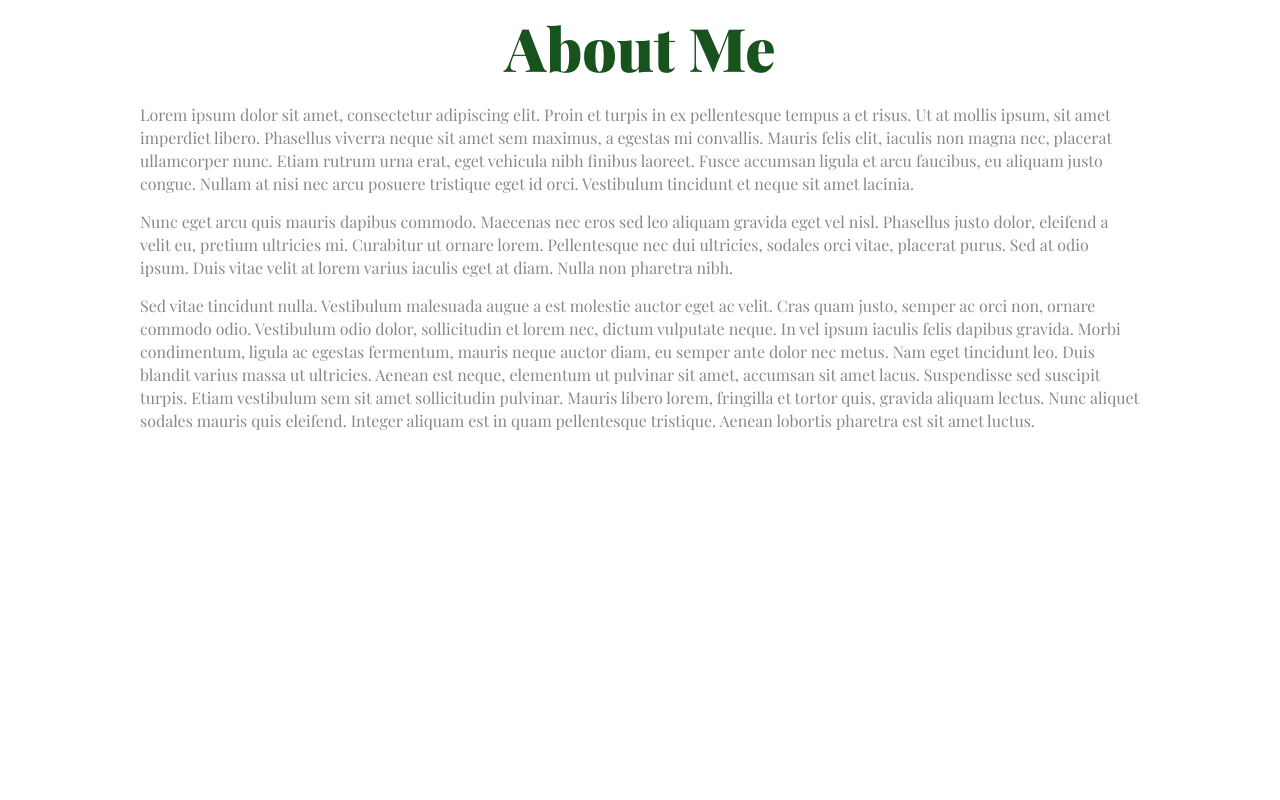
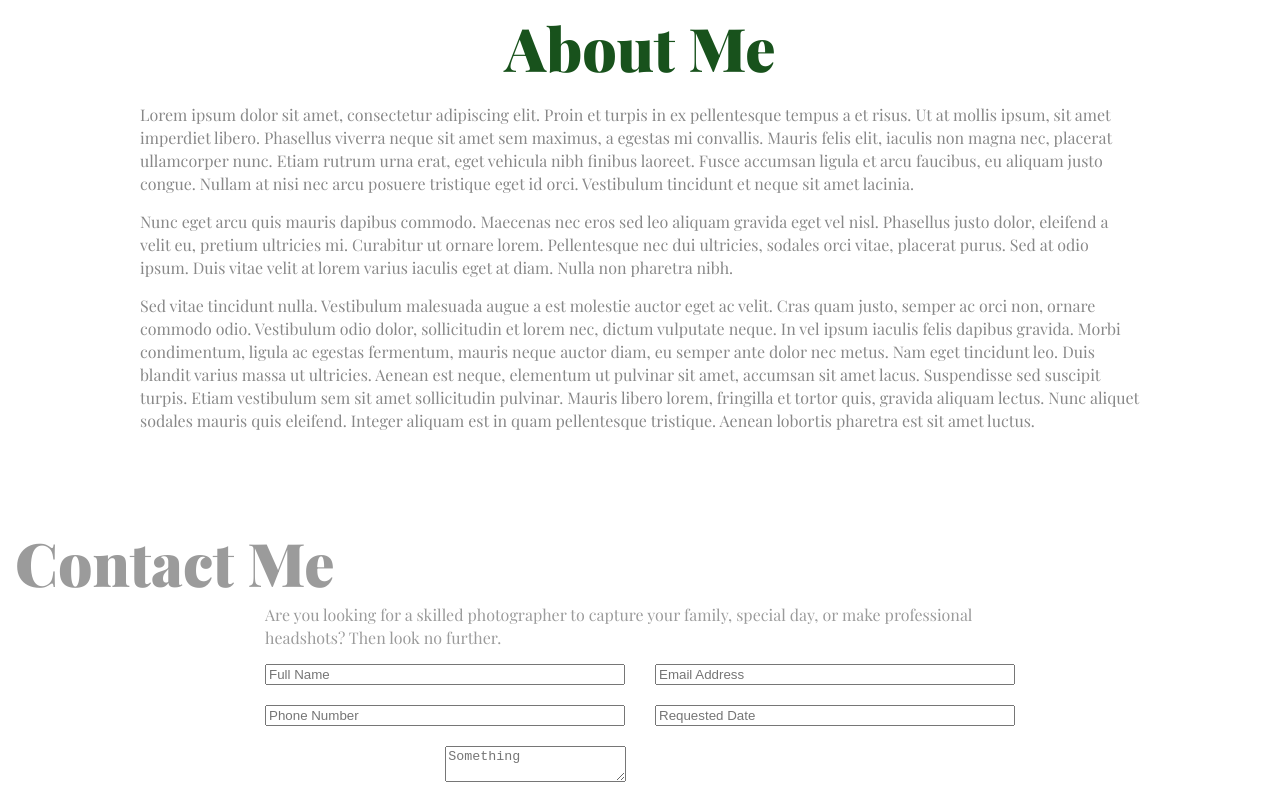
Before and after one commit to kendallawills/Codecademy-Journey, a plain HTML site: page index.html in a window 1280 px wide. Shown: the part 2411-3211 px from the top of the page. Before the commit the page ends 2938 px from the top, so only its background shows below. Drawn offline with nearby package versions, Linux system fonts and the light colour scheme.

Commit message:
Add Contact Me

```diff
--- a/index.html
+++ b/index.html
@@ -109,7 +109,23 @@
         </section>
 
         <!-- CONTACT ME -->
-
+        <section class="photo-contact">
+            <div class="container">
+                <h2>Contact Me</h2>
+                <p>Are you looking for a skilled photographer to capture your family, special day,
+                    or make professional headshots? Then look no further.</p>
+                <form class="photo-contact-form">
+                    <input type="name" placeholder="Full Name">
+                    <input type="email" placeholder="Email Address">
+                    <input type="phone" placeholder="Phone Number">
+                    <input type="text" placeholder="Requested Date">
+                    <textarea placeholder="Something"></textarea>
+                    <button type="submit" class="button button-primary">Send Request</button>
+                </form>
+            </div>
+        </section>
     </main>
 
+    <!-- FOOTER -->
+
 </html>
```
